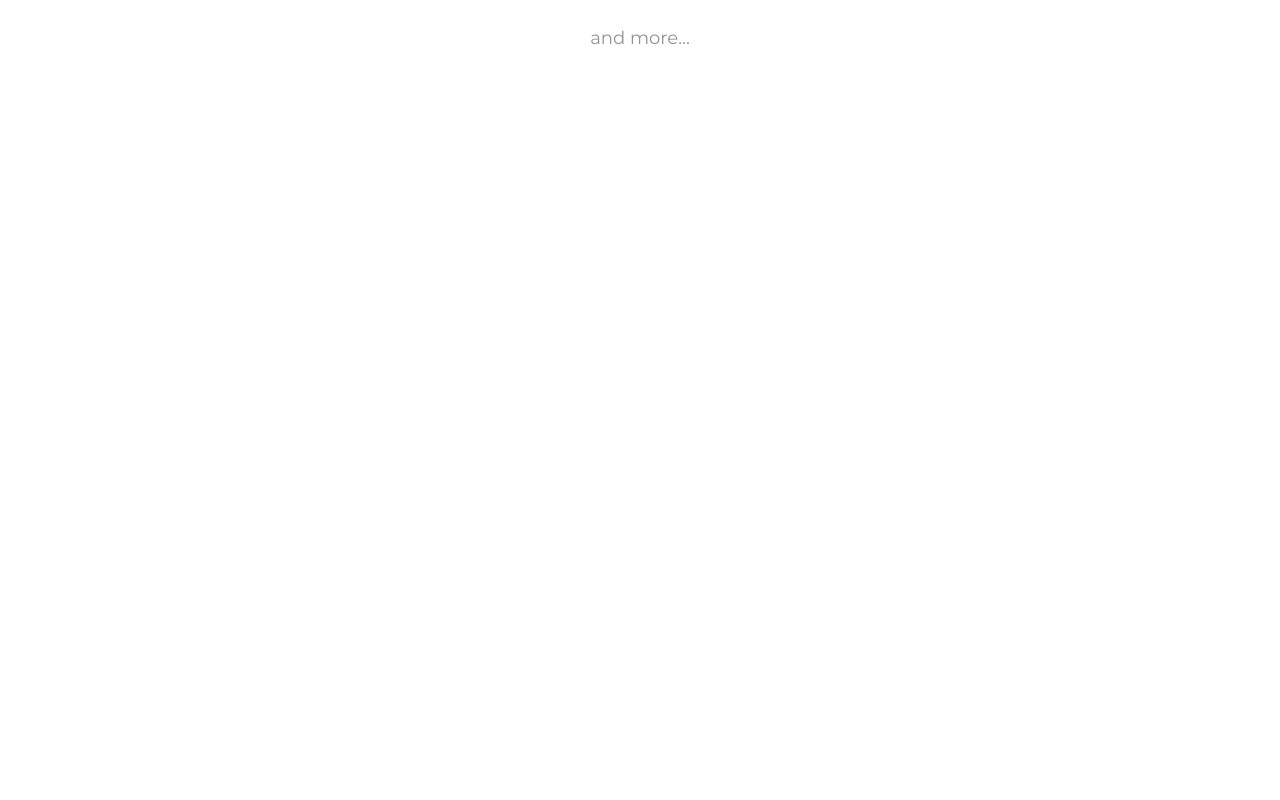
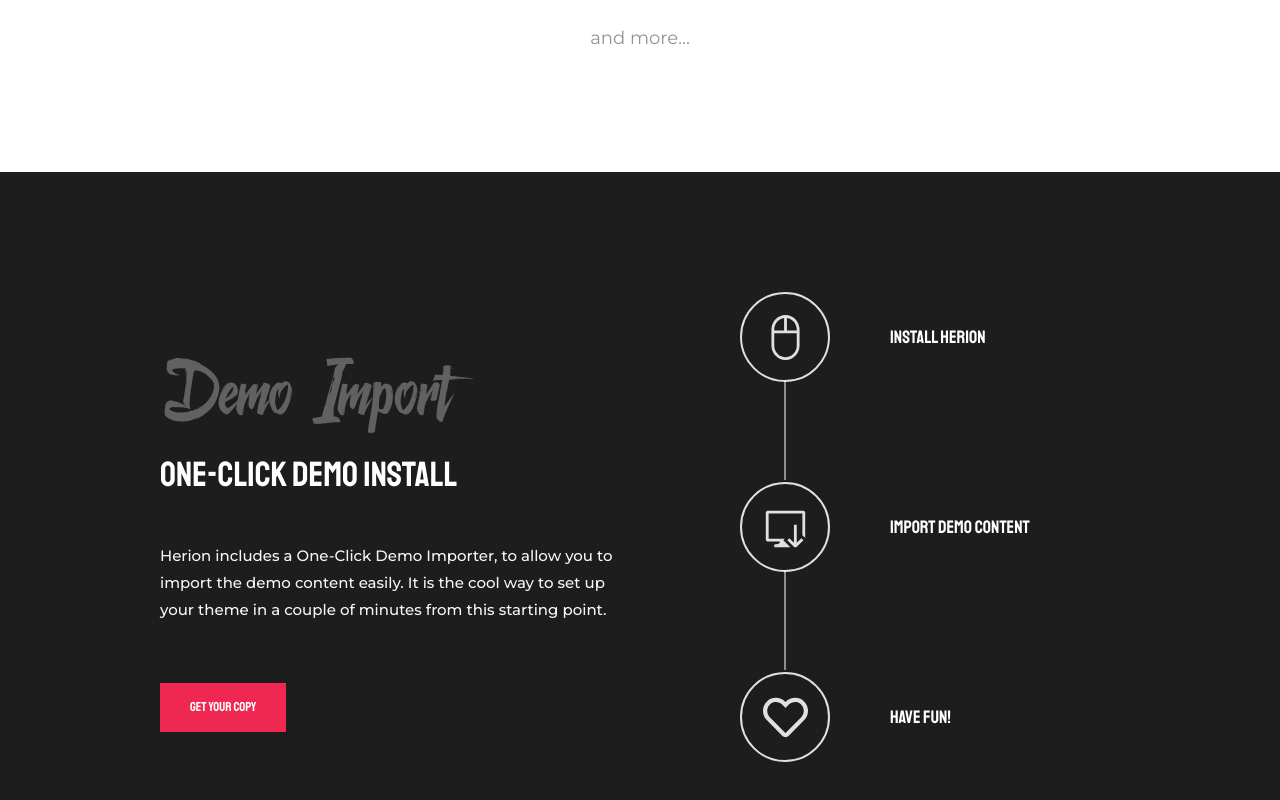
Before and after one commit to QuangHaDev2004/project_test_fe, a Next.js app: page / in a window 1280 px wide. Shown: the part 4979-5779 px from the top of the page. Before the commit the page ends 5151 px from the top, so only its background shows below. Built offline with nearby package versions, Linux system fonts and the light colour scheme.

Commit message:
add demo install

```diff
--- /dev/null
+++ b/src/app/components/section/DemoInstall.tsx
@@ -0,0 +1,68 @@
+import Link from "next/link"
+import { BsMouse2 } from "react-icons/bs"
+import { FaRegHeart } from "react-icons/fa"
+import { VscDesktopDownload } from "react-icons/vsc"
+
+export const DemoInstall = () => {
+  return (
+    <>
+      <div className="bg-[#1D1D1D] py-[120px] text-white">
+        <div className="container">
+          {/* Wrap */}
+          <div className="flex items-center gap-[80px]">
+            {/* Left */}
+            <div className="w-[50%] pr-[20px]">
+              <h2 className="font-[500] text-[95px] text-[#616161] font-[HarleyStyle]">
+                Demo Import
+              </h2>
+              <h3 className="font-[500] text-[35px] text-white font-2 mt-[-15px] space-x-0.5 mb-[40px]">
+                One-Click Demo Install
+              </h3>
+              <div className="font-[500] text-[15px] text-[#F7F7F7] leading-[1.8] mb-[60px]">
+                Herion includes a One-Click Demo Importer, to allow you to import the demo content easily. It is the cool way to set up your theme in a couple of minutes from this starting point.
+              </div>
+              <Link href="#" className="bg-[#EE2851] inline-flex items-center justify-center px-[30px] py-[15px] text-[13px] font-2 hover:bg-white hover:text-black">
+                Get your copy
+              </Link>
+            </div>
+
+            {/* Right */}
+            <div className="px-[20px] flex-1">
+              <div className="flex flex-col gap-[100px]">
+                {/* Item */}
+                <div className="flex items-center gap-[60px]">
+                  <div className="w-[90px] h-[90px] rounded-full border-2 border-[#E0E0E0] flex items-center justify-center relative">
+                    <BsMouse2 className="text-[45px] text-[#E0E0E0]" />
+                    {/* Line */}
+                    <div className="bg-white absolute top-[100%] left-[50%] w-[1px] h-[100px] translate-x-[-50%]"></div>
+                  </div>
+                  <div className="text-[18px] text-white font-2">
+                    Install herion
+                  </div>
+                </div>
+                <div className="flex items-center gap-[60px]">
+                  <div className="w-[90px] h-[90px] rounded-full border-2 border-[#E0E0E0] flex items-center justify-center relative">
+                    <VscDesktopDownload className="text-[45px] text-[#E0E0E0]" />
+                    {/* Line */}
+                    <div className="bg-white absolute top-[100%] left-[50%] w-[1px] h-[100px] translate-x-[-50%]"></div>
+                  </div>
+                  <div className="text-[18px] text-white font-2">
+                    Import Demo Content
+                  </div>
+                </div>
+                <div className="flex items-center gap-[60px]">
+                  <div className="w-[90px] h-[90px] rounded-full border-2 border-[#E0E0E0] flex items-center justify-center">
+                    <FaRegHeart className="text-[45px] text-[#E0E0E0]" />
+                  </div>
+                  <div className="text-[18px] text-white font-2">
+                    Have fun!
+                  </div>
+                </div>
+              </div>
+            </div>
+          </div>
+        </div>
+      </div>
+    </>
+  )
+}
--- a/src/app/page.tsx
+++ b/src/app/page.tsx
@@ -1,4 +1,5 @@
 import { Banner } from "./components/section/Banner";
+import { DemoInstall } from "./components/section/DemoInstall";
 import { Homepages } from "./components/section/Homepages";
 import { ReleasePages } from "./components/section/ReleasePages";
 import { SocialNetwork } from "./components/section/SocialNetwork";
@@ -17,6 +18,9 @@
 
       {/* Release Pages */}
       <ReleasePages />
+
+      {/* Demo Install */}
+      <DemoInstall />
     </>
   );
 }
```
